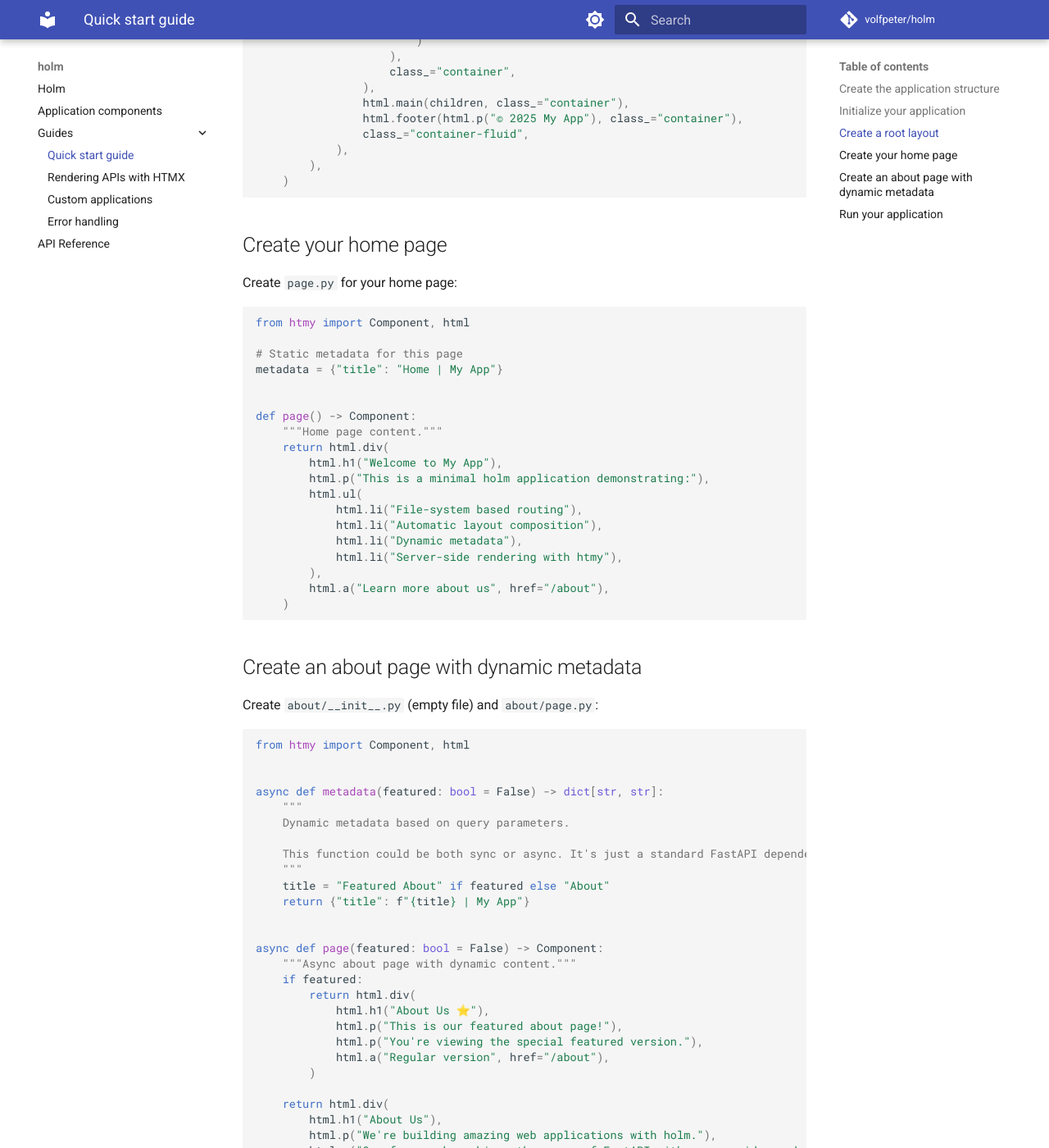
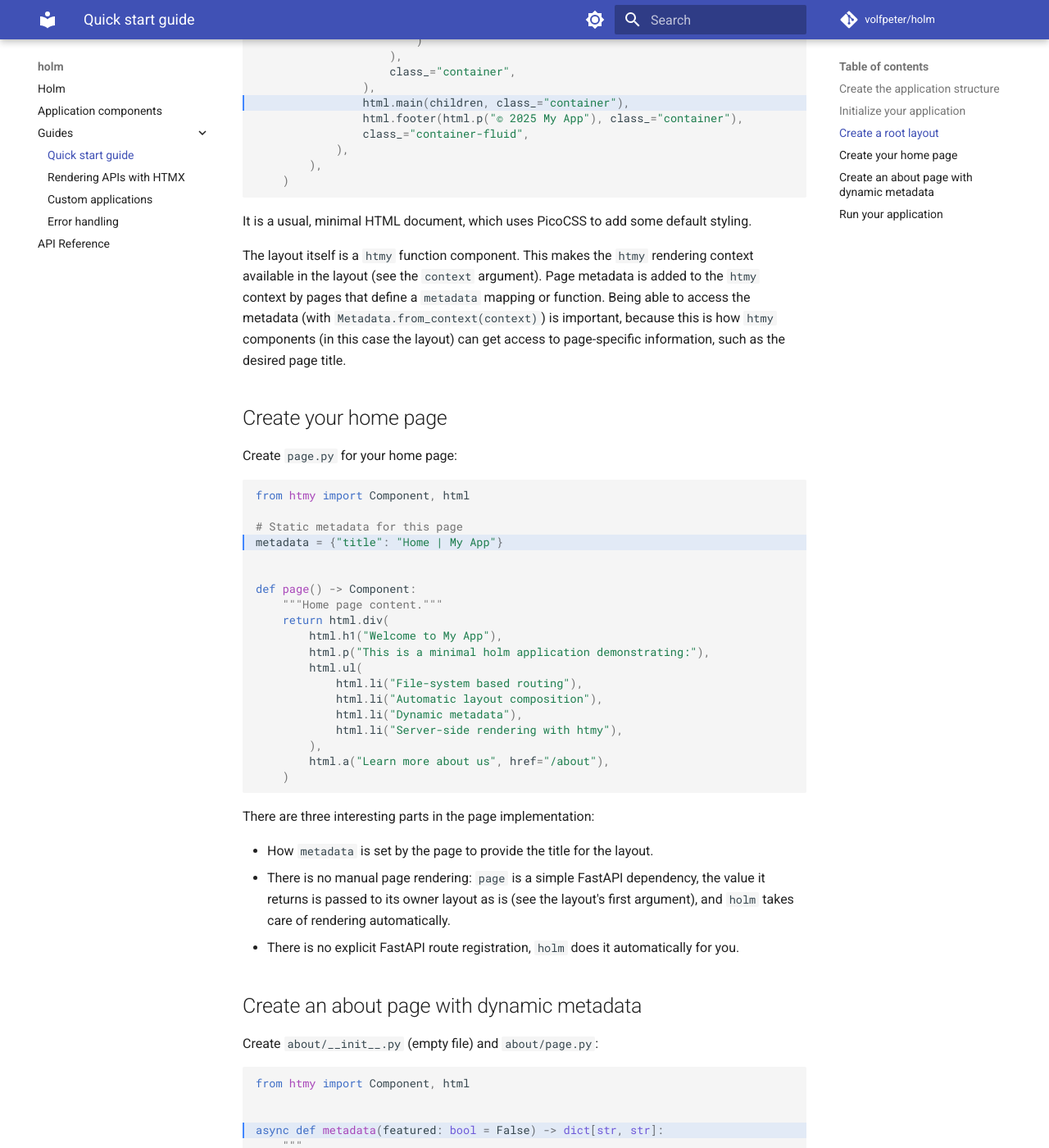
Before and after one commit to volfpeter/holm, an MkDocs documentation site: the page built from docs/guides/quick-start-guide.md, in a window 1280 px wide and 1400 px high, scrolled down 1841 px. Shown: the whole window at 82% size. Built offline with MkDocs 1.6.1 and Material for MkDocs 9.7.7, drawn with Linux system fonts in a browser that asks for light colours; comment, search, counter and statistics services are not loaded; some of the changed text lies outside the part shown.

Commit message:
docs: add highlighting for important rows, fix a relative link, add more explanation to the quick start guide, it was too minimal

````diff
--- a/docs/guides/quick-start-guide.md
+++ b/docs/guides/quick-start-guide.md
@@ -32,7 +32,7 @@ my_app/
 
 Create `main.py` to initialize your `holm` application:
 
-```python
+```python hl_lines="1 3"
 from holm import App
 
 app = App()
@@ -44,7 +44,7 @@ This is all you need! The `App()` call will automatically discover and register
 
 Create `layout.py` to define your application's root layout:
 
-```python
+```python hl_lines="6-7 9 15 18-20 32"
 from htmy import Component, ComponentType, Context, component, html
 
 from holm import Metadata
@@ -84,11 +84,15 @@ def layout(children: ComponentType, context: Context) -> Component:
     )
 ```
 
+It is a usual, minimal HTML document, which uses PicoCSS to add some default styling.
+
+The layout itself is a `htmy` function component. This makes the `htmy` rendering context available in the layout (see the `context` argument). Page metadata is added to the `htmy` context by pages that define a `metadata` mapping or function. Being able to access the metadata (with `Metadata.from_context(context)`) is important, because this is how `htmy` components (in this case the layout) can get access to page-specific information, such as the desired page title.
+
 ## Create your home page
 
 Create `page.py` for your home page:
 
-```python
+```python hl_lines="4"
 from htmy import Component, html
 
 # Static metadata for this page
@@ -110,11 +114,17 @@ def page() -> Component:
     )
 ```
 
+There are three interesting parts in the page implementation:
+
+- How `metadata` is set by the page to provide the title for the layout.
+- There is no manual page rendering: `page` is a simple FastAPI dependency, the value it returns is passed to its owner layout as is (see the layout's first argument), and `holm` takes care of rendering automatically.
+- There is no explicit FastAPI route registration, `holm` does it automatically for you.
+
 ## Create an about page with dynamic metadata
 
 Create `about/__init__.py` (empty file) and `about/page.py`:
 
-```python
+```python hl_lines="4 14"
 from htmy import Component, html
 
 
@@ -146,6 +156,12 @@ async def page(featured: bool = False) -> Component:
     )
 ```
 
+The about page differs from the home page in two important aspects.
+
+First is the `metadata`, which is a function in this case, or more precisely a FastAPI dependency, that returns the metadata mapping for the page. Being a FastAPI dependency means that if a `featured` query parameter is provided, it will be automatically passed to this function by FastAPI. You could of course use any other FastAPI dependency here.
+
+Second is the `page` function, which also has a `featured` query parameter. As you might have guessed, just like `metadata`, `page` is also a FastAPI dependency. In this case these two dependencies have the same arguments, but it is not necessary to be like this! `page` and `metadata` could both have totally different dependencies, `holm` and FastAPI takes care of their correct handling for you!
+
 That's it! You now have a working application. From here, you can add more pages, create nested layouts, add API endpoints, and explore the full power of FastAPI, `htmy`, and FastHX.
 
 ## Run your application
````
Also changed, not shown: docs/guides/custom-applications.md (+1 -1 lines), docs/guides/rendering-apis-with-htmx.md (+3 -3 lines), docs/index.md (+1 -1 lines), 2 other files.
